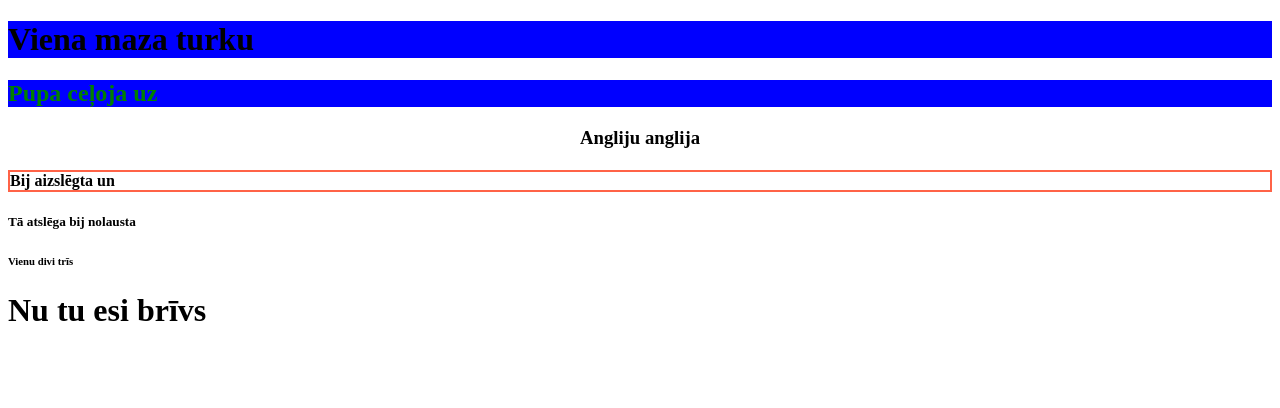
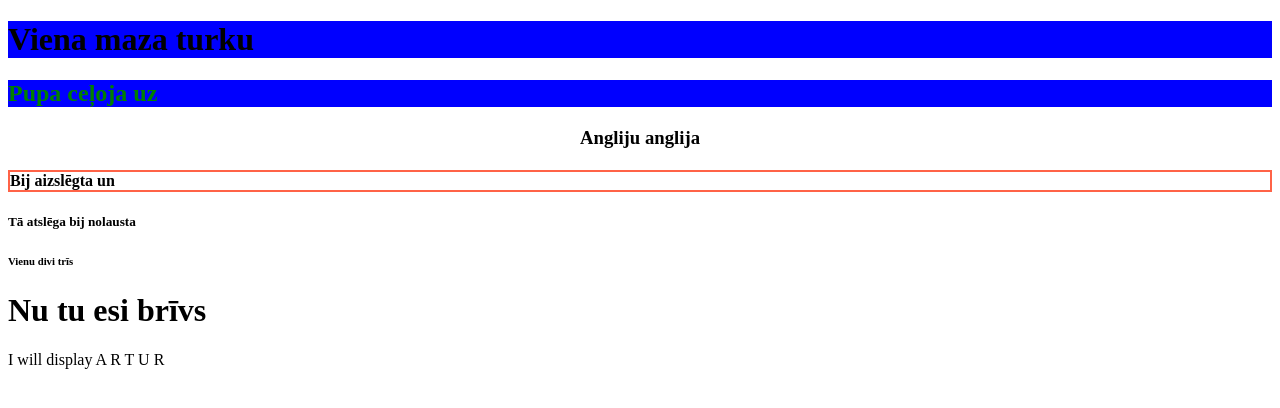
Before and after one commit to WarDyzi/w3bpage_llll, a plain HTML site: page index.html in a window 1280 px wide. Drawn offline with Linux system fonts and the light colour scheme.

Commit message:
Update index.html

```diff
--- a/index.html
+++ b/index.html
@@ -14,5 +14,7 @@
 <h6>Vienu divi trīs</h6>
 <h1>Nu tu esi brīvs</h1>
 
+  <p>I will display &#65; &#82; &#84; &#85; &#82;</p>
+
 </body>
 </html>
```
